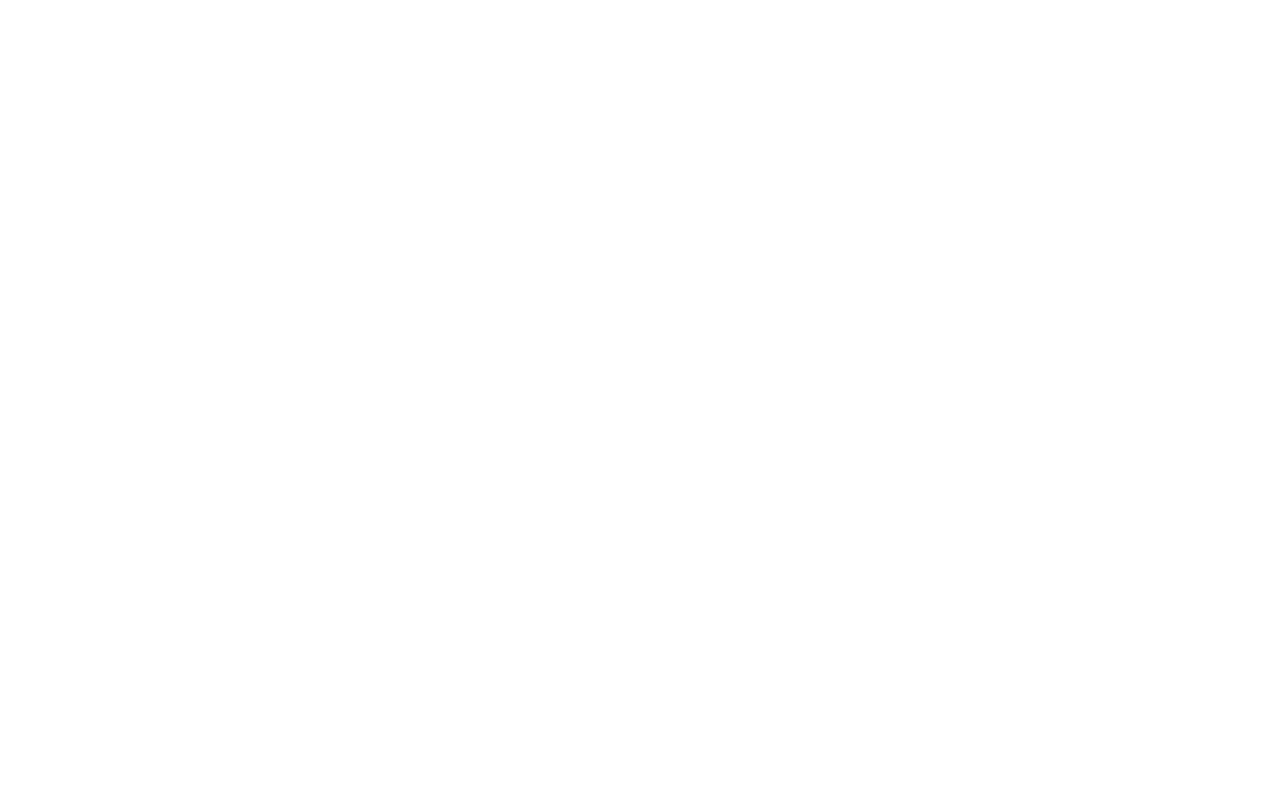
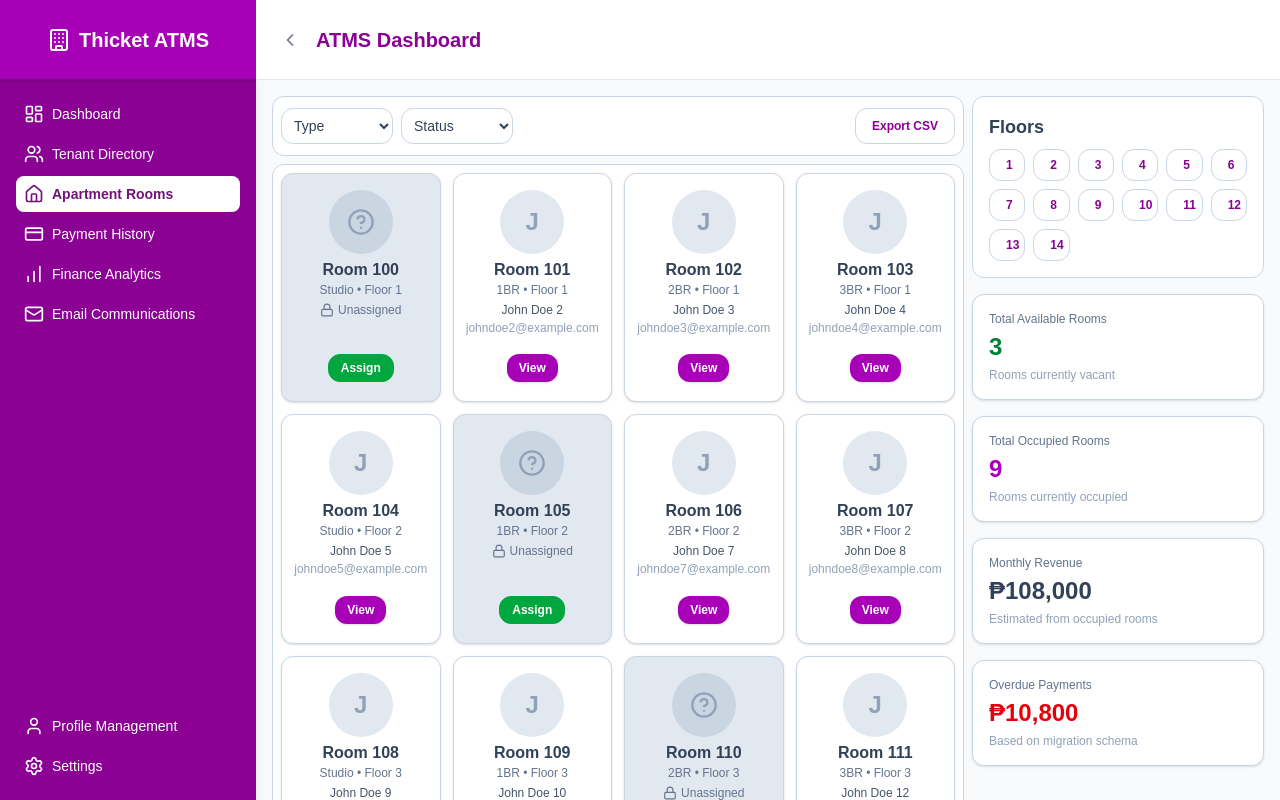
Before and after one commit to migodbtc/qualisync-devops-qa, a Next.js app in the folder web/: page /rooms in a window 1280 px wide. Before the commit this address had no page. Built offline with nearby package versions, Linux system fonts and the light colour scheme.

Commit message:
Layout changes for better viewability, tenants page optimization, implemented rooms page

```diff
--- a/web/src/app/(dashboard)/layout.tsx
+++ b/web/src/app/(dashboard)/layout.tsx
@@ -142,7 +142,7 @@
         {/* Main area */}
         <div className='flex flex-col flex-1'>
           {/* Header */}
-          <header className='h-[10vh] w-full bg-white border-b border-gray-200 flex items-center px-4'>
+          <header className='h-64 w-full bg-white border-b border-gray-200 flex items-center px-4'>
             <button
               className='aspect-square p-2 mr-2 rounded-lg text-gray-500 hover:bg-slate-200 focus:outline-none flex items-center justify-center cursor-pointer'
               onClick={toggle}
@@ -160,7 +160,7 @@
             {/* Add header content here */}
           </header>
           {/* Main content */}
-          <main className='h-[90vh] w-full p-4 overflow-auto text-slate-800'>
+          <main className='min-h-[90vh] w-full p-4 overflow-auto text-slate-800'>
             {children}
           </main>
         </div>
--- a/web/src/app/(dashboard)/rooms/page.tsx
+++ b/web/src/app/(dashboard)/rooms/page.tsx
@@ -1,8 +1,189 @@
 import { redirect } from "next/navigation";
 import React from "react";
 
+import { Lock, HelpCircle } from "lucide-react";
+
+type Room = {
+  id: number;
+  number: number;
+  floor: number;
+  type: string;
+  status: "vacant" | "occupied";
+  tenant: null | {
+    name: string;
+    email: string;
+  };
+};
+
+function RoomCard({ room }: { room: Room }) {
+  return (
+    <div className='bg-white rounded-xl border border-slate-300 flex flex-col items-center p-4 shadow-sm transition-shadow cursor-pointer hover:shadow-md h-full'>
+      <div className='w-16 h-16 rounded-full bg-slate-200 flex items-center justify-center text-slate-400 text-2xl font-bold mb-1'>
+        <span>{room.tenant ? room.tenant.name[0] : "--"}</span>
+      </div>
+      <div className='text-base font-semibold text-slate-700'>
+        Room {room.number}
+      </div>
+      <div className='text-xs text-slate-500'>
+        {room.type} &bull; Floor {room.floor}
+      </div>
+      <div className='flex flex-col items-center gap-0.5 mt-1 mb-2'>
+        <div className='text-xs text-slate-600'>
+          {room.tenant ? room.tenant.name : "--"}
+        </div>
+        <div className='text-xs text-slate-400 truncate max-w-35'>
+          {room.tenant ? room.tenant.email : "--"}
+        </div>
+      </div>
+      <div className='mt-auto w-full border-t border-transparent pt-2 flex justify-center min-h-10'>
+        <button className='h-7 px-3 rounded-xl font-semibold text-xs bg-fuchsia-700 text-white shadow hover:bg-fuchsia-800 transition-colors cursor-pointer'>
+          View
+        </button>
+      </div>
+    </div>
+  );
+}
+
+function UnassignedRoomCard({ room }: { room: Room }) {
+  return (
+    <div className='bg-slate-200 rounded-xl border border-slate-300 flex flex-col items-center p-4 shadow-sm transition-shadow h-full'>
+      <div className='w-16 h-16 rounded-full bg-slate-300 flex items-center justify-center text-slate-400 text-2xl font-bold mb-1'>
+        <HelpCircle size={28} />
+      </div>
+      <div className='text-base font-semibold text-slate-700'>
+        Room {room.number}
+      </div>
+      <div className='text-xs text-slate-500'>
+        {room.type} &bull; Floor {room.floor}
+      </div>
+      <div className='flex flex-col items-center gap-1 mt-1 mb-2'>
+        <div className='text-xs text-slate-500 flex items-center gap-1'>
+          <Lock size={14} /> Unassigned
+        </div>
+      </div>
+      <div className='mt-auto w-full border-t border-transparent pt-2 flex justify-center min-h-10'>
+        <button className='h-7 px-3 rounded-xl font-semibold text-xs bg-green-600 border border-green-600 text-white hover:bg-green-700 transition-colors cursor-pointer'>
+          Assign
+        </button>
+      </div>
+    </div>
+  );
+}
+
 export default function RoomsPage() {
-  redirect("/wip");
+  const rooms: Room[] = Array.from({ length: 12 }, (_, i) => ({
+    id: i + 1,
+    number: 100 + i,
+    floor: Math.floor(i / 4) + 1,
+    type: ["Studio", "1BR", "2BR", "3BR"][i % 4],
+    status: i % 5 === 0 ? "vacant" : "occupied",
+    tenant:
+      i % 5 === 0
+        ? null
+        : {
+            name: `John Doe ${i + 1}`,
+            email: `johndoe${i + 1}@example.com`,
+          },
+  }));
 
-  return <div>{/* Apartment Rooms content here */}</div>;
+  return (
+    <div className='w-full h-fit grid grid-cols-10 gap-2 mb-12'>
+      <div className='col-span-7 flex flex-col gap-2'>
+        <div className='bg-white h-16 rounded-xl p-2 border border-slate-300 flex items-center justify-between'>
+          <div className='flex flex-row gap-2'>
+            <select className='w-28 h-9 rounded-xl border border-slate-300 bg-white text-slate-700 text-sm px-2 focus:outline-none cursor-pointer'>
+              <option>Type</option>
+              <option>Studio</option>
+              <option>1BR</option>
+              <option>2BR</option>
+              <option>3BR</option>
+            </select>
+            <select className='w-28 h-9 rounded-xl border border-slate-300 bg-white text-slate-700 text-sm px-2 focus:outline-none cursor-pointer'>
+              <option>Status</option>
+              <option>Occupied</option>
+              <option>Vacant</option>
+            </select>
+          </div>
+          <div className='flex flex-row gap-2 ml-auto'>
+            <button className='h-9 px-4 rounded-xl font-semibold text-xs bg-white border border-slate-300 text-fuchsia-800 hover:bg-slate-50 transition-colors cursor-pointer'>
+              Export CSV
+            </button>
+          </div>
+        </div>
+        <div className='bg-white rounded-xl p-2 border border-slate-300 flex flex-col h-full'>
+          <div className='flex-1'>
+            <div className='grid grid-cols-1 sm:grid-cols-2 md:grid-cols-3 lg:grid-cols-4 gap-3 h-full'>
+              {rooms.map((room) =>
+                room.status === "vacant" ? (
+                  <UnassignedRoomCard key={room.id} room={room} />
+                ) : (
+                  <RoomCard key={room.id} room={room} />
+                ),
+              )}
+            </div>
+          </div>
+        </div>
+      </div>
+      <div className='col-span-3 flex flex-col gap-2'>
+        <div className='bg-white rounded-xl p-4 border border-slate-300 flex flex-col mb-2'>
+          <div className='text-lg font-bold text-slate-700 mb-2'>Floors</div>
+          <div className='grid grid-cols-6 gap-2'>
+            {Array.from({ length: 14 }, (_, i) => (
+              <button
+                key={i + 1}
+                className='h-8 px-4 rounded-xl font-semibold text-xs bg-white border border-slate-300 text-fuchsia-800 hover:bg-fuchsia-50 transition-colors cursor-pointer'
+              >
+                {i + 1}
+              </button>
+            ))}
+          </div>
+        </div>
+        {/* Stat Cards: 1 per row, directly below floor nav */}
+        <div className='bg-white rounded-xl p-4 border border-slate-300 flex flex-col items-start shadow-sm mb-2'>
+          <span className='text-xs text-slate-500 mb-1'>
+            Total Available Rooms
+          </span>
+          <span className='text-2xl font-bold text-green-700 mb-1'>
+            {rooms.filter((r) => r.status === "vacant").length}
+          </span>
+          <span className='text-xs text-slate-400'>Rooms currently vacant</span>
+        </div>
+        <div className='bg-white rounded-xl p-4 border border-slate-300 flex flex-col items-start shadow-sm mb-2'>
+          <span className='text-xs text-slate-500 mb-1'>
+            Total Occupied Rooms
+          </span>
+          <span className='text-2xl font-bold text-fuchsia-700 mb-1'>
+            {rooms.filter((r) => r.status === "occupied").length}
+          </span>
+          <span className='text-xs text-slate-400'>
+            Rooms currently occupied
+          </span>
+        </div>
+        <div className='bg-white rounded-xl p-4 border border-slate-300 flex flex-col items-start shadow-sm mb-2'>
+          <span className='text-xs text-slate-500 mb-1'>Monthly Revenue</span>
+          <span className='text-2xl font-bold text-slate-700 mb-1'>
+            ₱
+            {(
+              rooms.filter((r) => r.status === "occupied").length * 12000
+            ).toLocaleString()}
+          </span>
+          <span className='text-xs text-slate-400'>
+            Estimated from occupied rooms
+          </span>
+        </div>
+        <div className='bg-white rounded-xl p-4 border border-slate-300 flex flex-col items-start shadow-sm mb-2'>
+          <span className='text-xs text-slate-500 mb-1'>Overdue Payments</span>
+          <span className='text-2xl font-bold text-red-600 mb-1'>
+            ₱
+            {(
+              rooms.filter((r) => r.status === "occupied").length * 1200
+            ).toLocaleString()}
+          </span>
+          <span className='text-xs text-slate-400'>
+            Based on migration schema
+          </span>
+        </div>
+      </div>
+    </div>
+  );
 }
```
Also changed, not shown: web/src/app/(dashboard)/tenants/page.tsx (+102 -52 lines).
